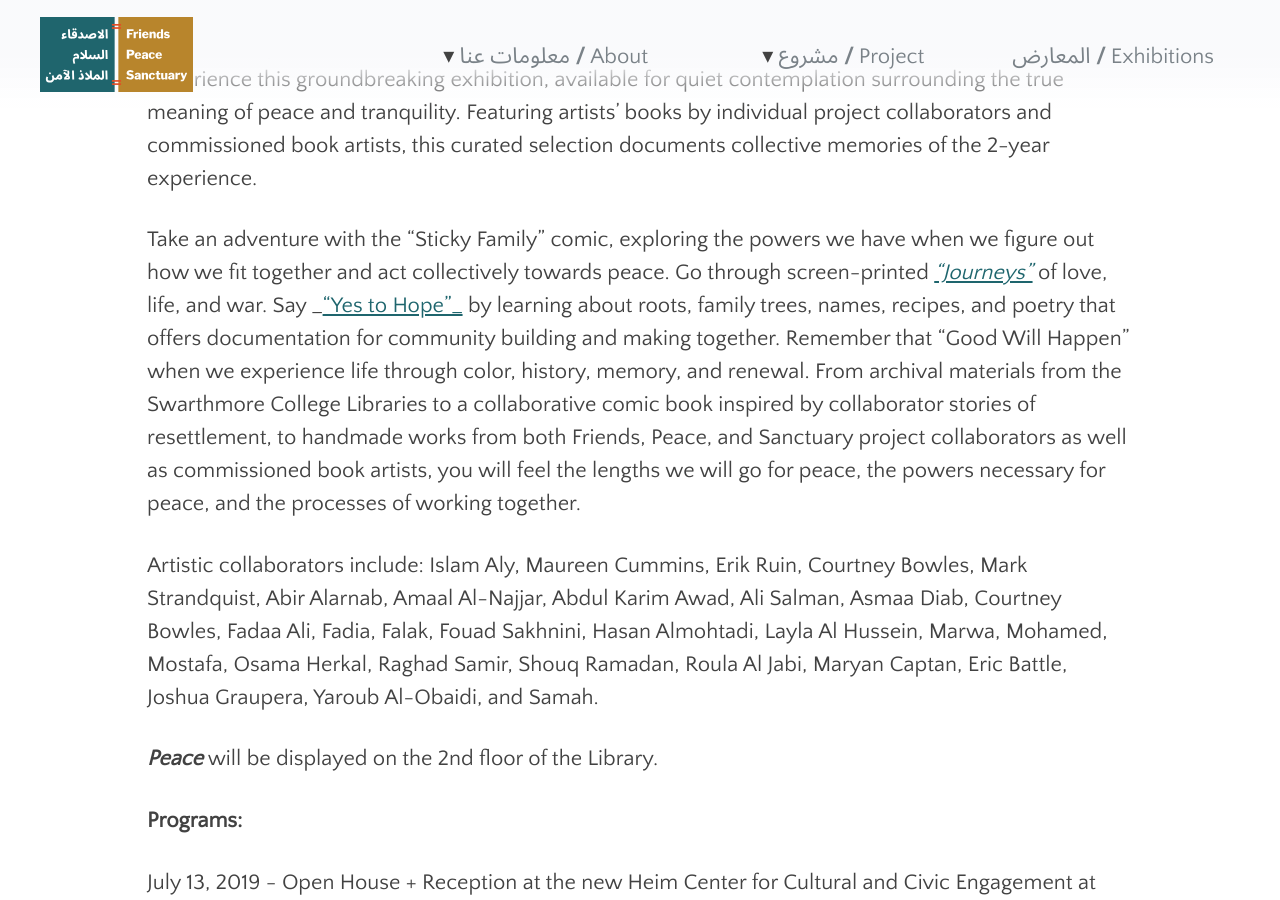
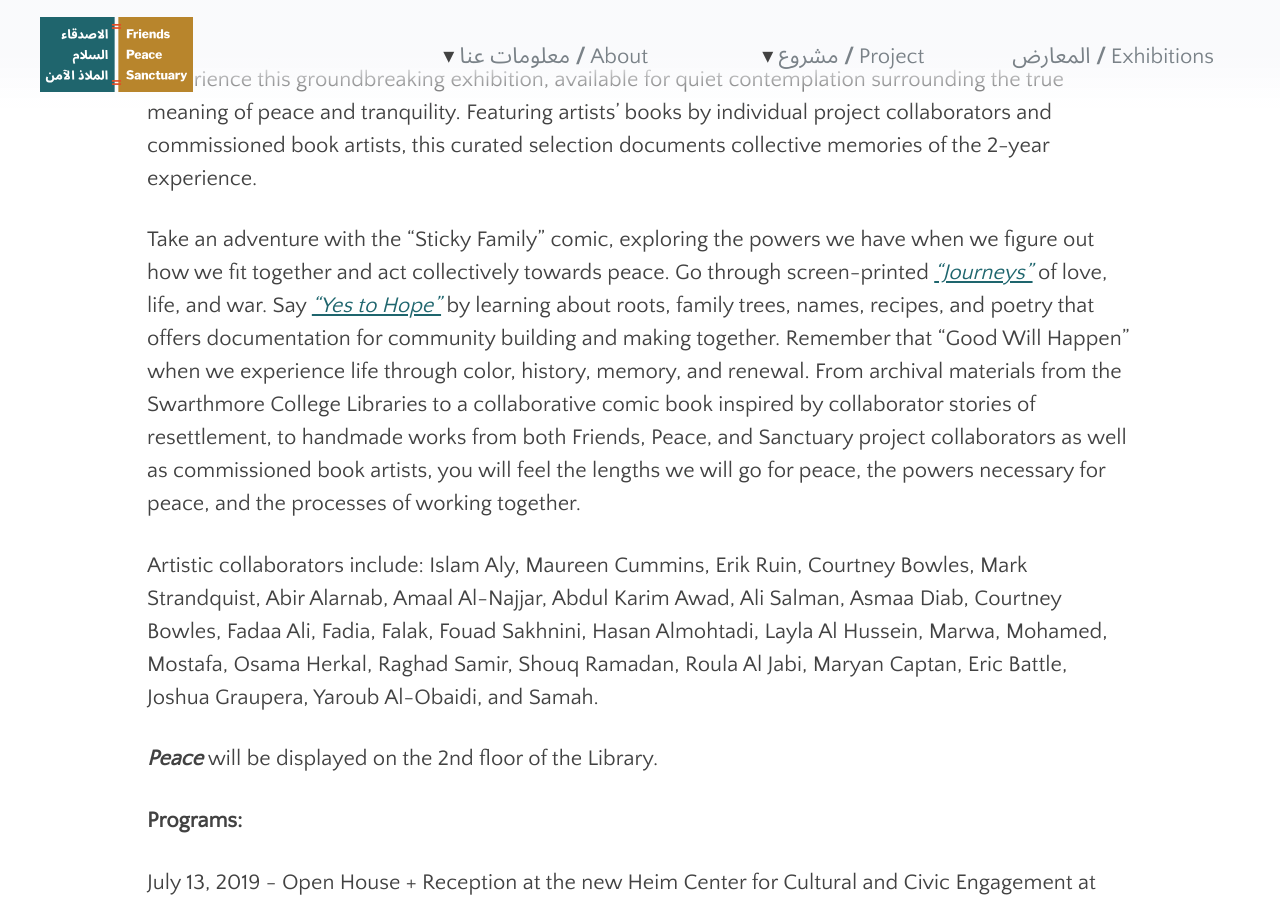
Before and after one commit to swat-ds/fps.swarthmore.edu, a Jekyll site: the page built from _posts/2019-05-15-peace.md, in a window 1280 px wide and 900 px high, scrolled down 935 px. Built offline with Jekyll 4.4.1, drawn with Linux system fonts in a browser that asks for light colours.

Commit message:
Update 2019-05-15-peace.md

```diff
--- a/_posts/2019-05-15-peace.md
+++ b/_posts/2019-05-15-peace.md
@@ -42,7 +42,7 @@ Building mutual respect and friendships across cultures can forge a path to peac
 
 In partnership with the [Free Library of Philadelphia](https://www.freelibrary.org/), _Friends, Peace, and Sanctuary_ invites you to experience this groundbreaking exhibition, available for quiet contemplation surrounding the true meaning of peace and tranquility. Featuring artists’ books by individual project collaborators and commissioned book artists, this curated selection documents collective memories of the 2-year experience.
 
-Take an adventure with the “Sticky Family” comic, exploring the powers we have when we figure out how we fit together and act collectively towards peace. Go through screen-printed [_“Journeys”_](http://fps.swarthmore.edu/workshops/journeys-artist-workshops-with-erik-ruin/) of love, life, and war. Say _[“Yes to Hope”_](http://fps.swarthmore.edu/workshops/workshops-with-maureen-cummins/) by learning about roots, family trees, names, recipes, and poetry that offers documentation for community building and making together. Remember that “Good Will Happen” when we experience life through color, history, memory, and renewal. From archival materials from the Swarthmore College Libraries to a collaborative comic book inspired by collaborator stories of resettlement, to handmade works from both Friends, Peace, and Sanctuary project collaborators as well as commissioned book artists, you will feel the lengths we will go for peace, the powers necessary for peace, and the processes of working together.
+Take an adventure with the “Sticky Family” comic, exploring the powers we have when we figure out how we fit together and act collectively towards peace. Go through screen-printed [_“Journeys”_](http://fps.swarthmore.edu/workshops/journeys-artist-workshops-with-erik-ruin/) of love, life, and war. Say [_“Yes to Hope”_](http://fps.swarthmore.edu/workshops/workshops-with-maureen-cummins/) by learning about roots, family trees, names, recipes, and poetry that offers documentation for community building and making together. Remember that “Good Will Happen” when we experience life through color, history, memory, and renewal. From archival materials from the Swarthmore College Libraries to a collaborative comic book inspired by collaborator stories of resettlement, to handmade works from both Friends, Peace, and Sanctuary project collaborators as well as commissioned book artists, you will feel the lengths we will go for peace, the powers necessary for peace, and the processes of working together.
 
 Artistic collaborators include: Islam Aly, Maureen Cummins, Erik Ruin, Courtney Bowles, Mark Strandquist, Abir Alarnab, Amaal Al-Najjar, Abdul Karim Awad, Ali Salman, Asmaa Diab, Courtney Bowles, Fadaa Ali, Fadia, Falak, Fouad Sakhnini, Hasan Almohtadi, Layla Al Hussein, Marwa, Mohamed, Mostafa, Osama Herkal, Raghad Samir, Shouq Ramadan, Roula Al Jabi, Maryan Captan, Eric Battle, Joshua Graupera, Yaroub Al-Obaidi, and Samah.
 
```
